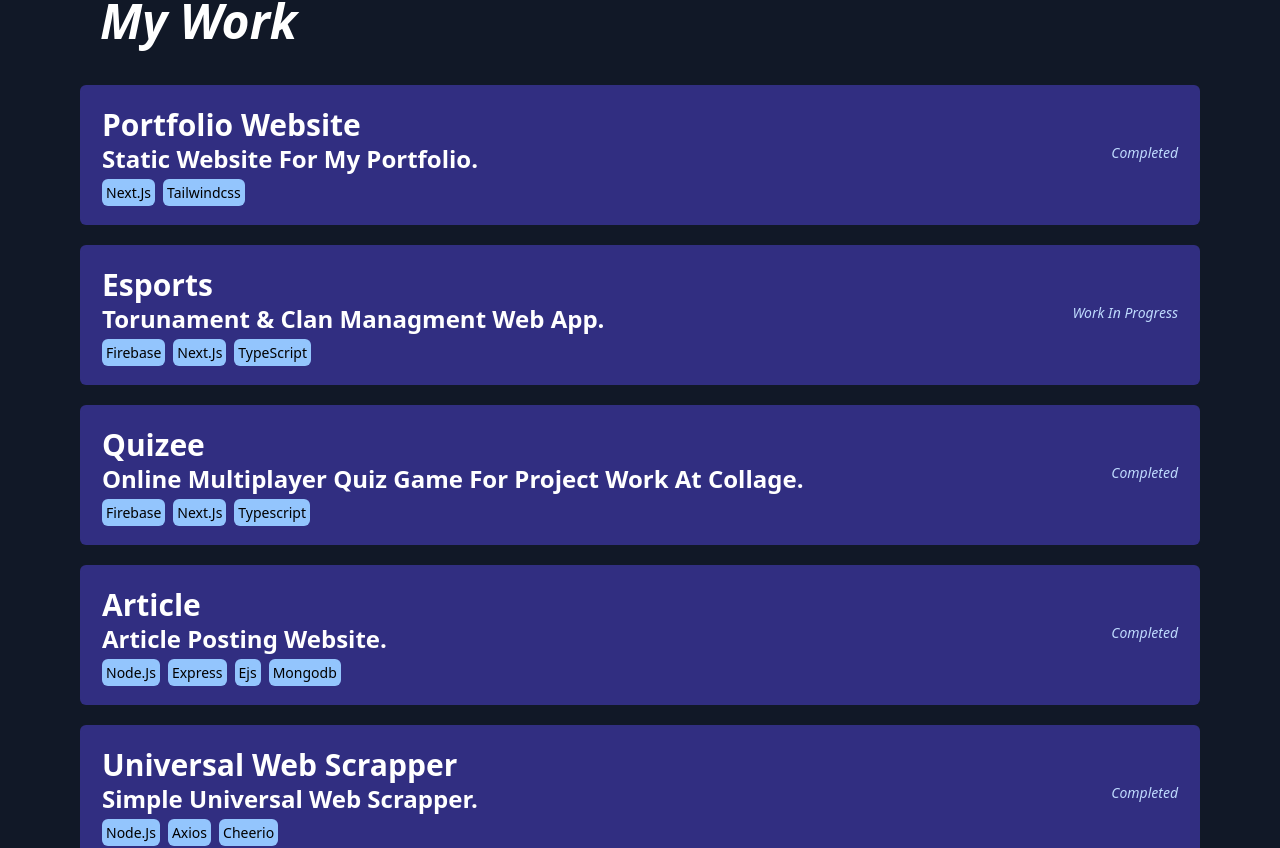
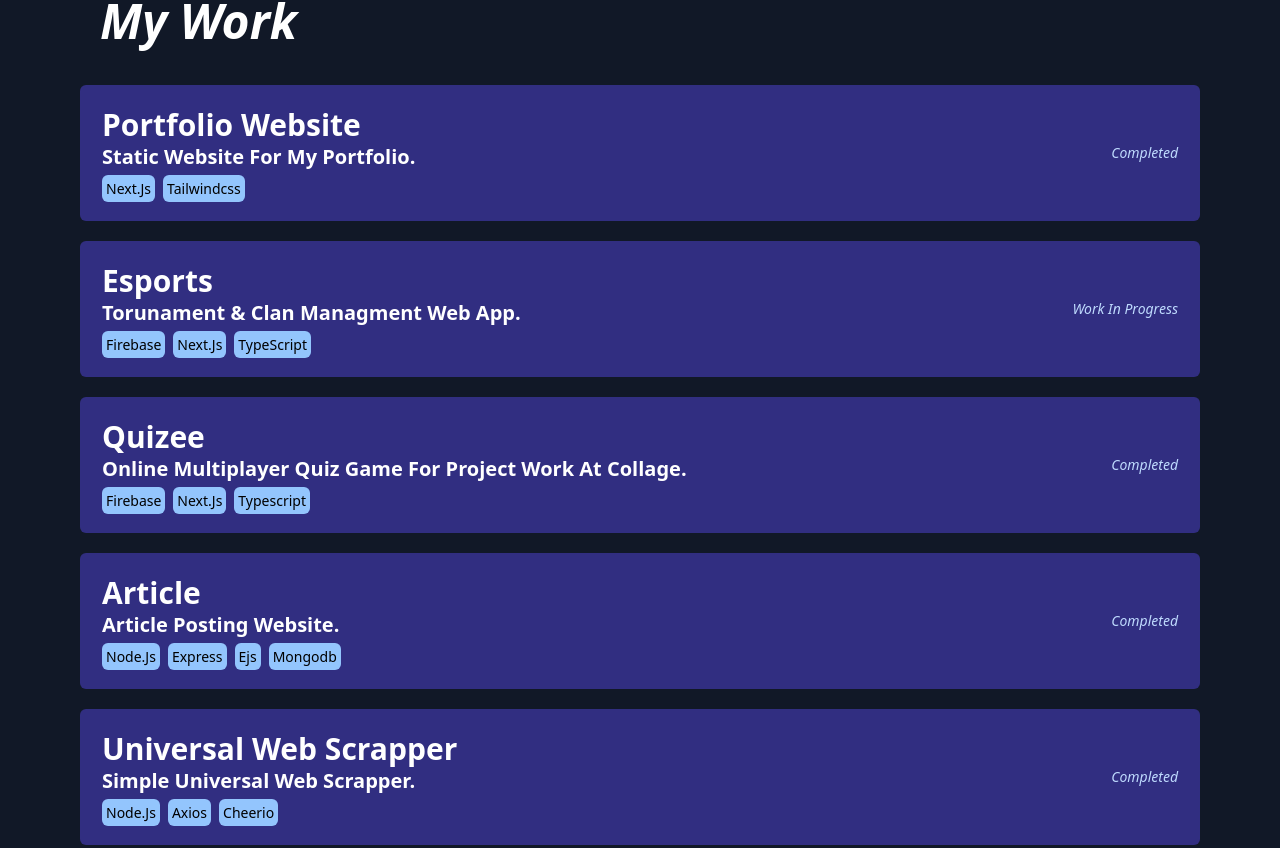
Before and after one commit to Shreyansh-Sheth/Portfolio-website, a Next.js app: page / in a window 1280 px wide. Shown: the part 771-1619 px from the top of the page. Built offline with nearby package versions, Linux system fonts and the light colour scheme; what @tailwindcss/typography would draw is missing.

Commit message:
change email for contact and  subtext for project

```diff
--- a/pages/index.tsx
+++ b/pages/index.tsx
@@ -44,7 +44,7 @@ export default function Home() {
           <div>
             <button
               onClick={() => {
-                let EmailAddress = "ShreyanshSheth777@gmail.com";
+                let EmailAddress = "shethshreyansh777@gmail.com";
                 //@ts-ignore
                 document.location = "mailto:" + EmailAddress;
               }}
--- a/src/components/ProjectTab.tsx
+++ b/src/components/ProjectTab.tsx
@@ -20,7 +20,7 @@ export default function ProjectTab({
           {heading}
         </div>
         <div className="flex justify-between ">
-          <div className="text-left capitalize font-semibold mr-2 text-sm sm:text-2xl">
+          <div className="text-left capitalize font-semibold mr-2 text-sm sm:text-xl">
             {subText}.
           </div>
           <div className="md:inline hidden text-sm pl-2 text-blue-200 italic">
```
